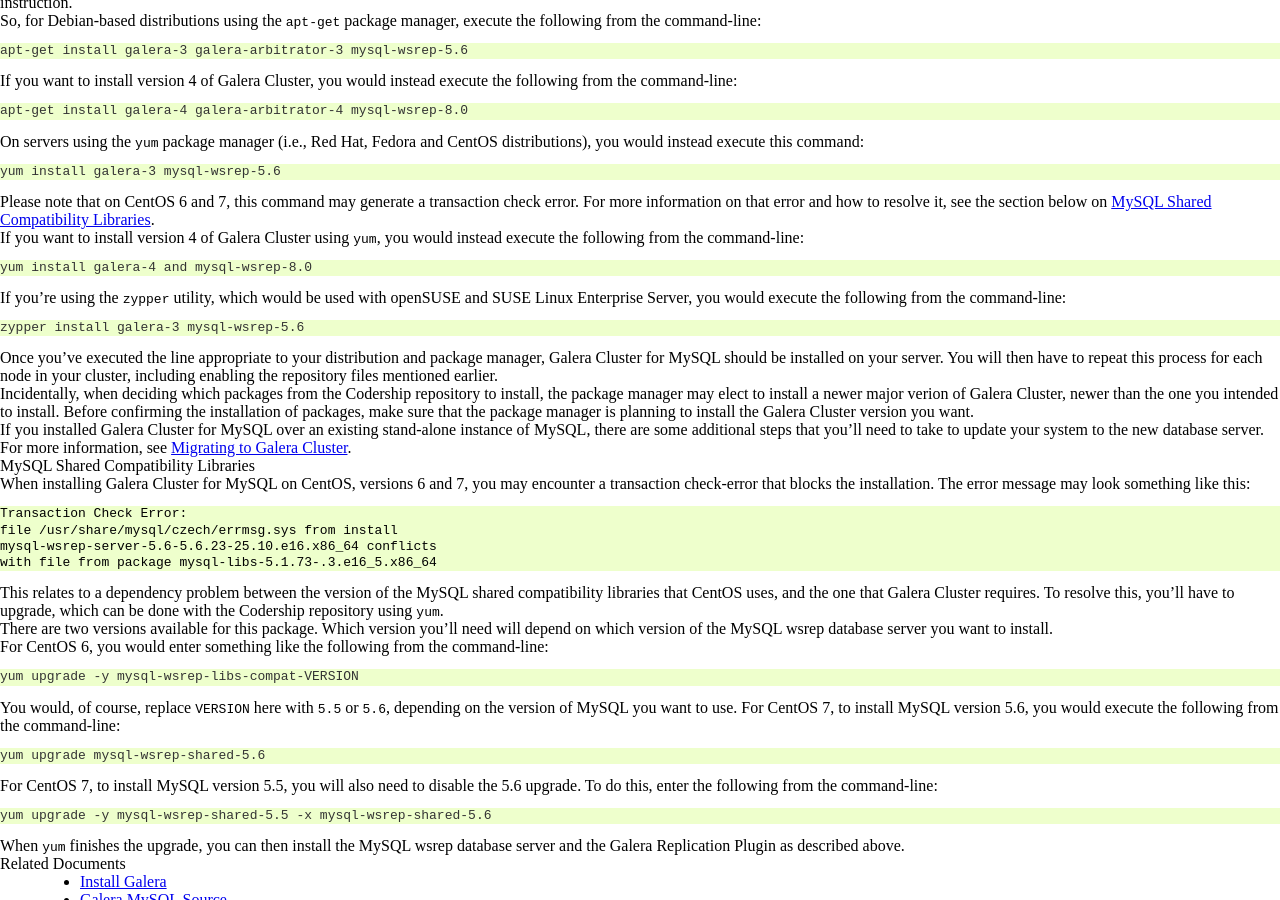
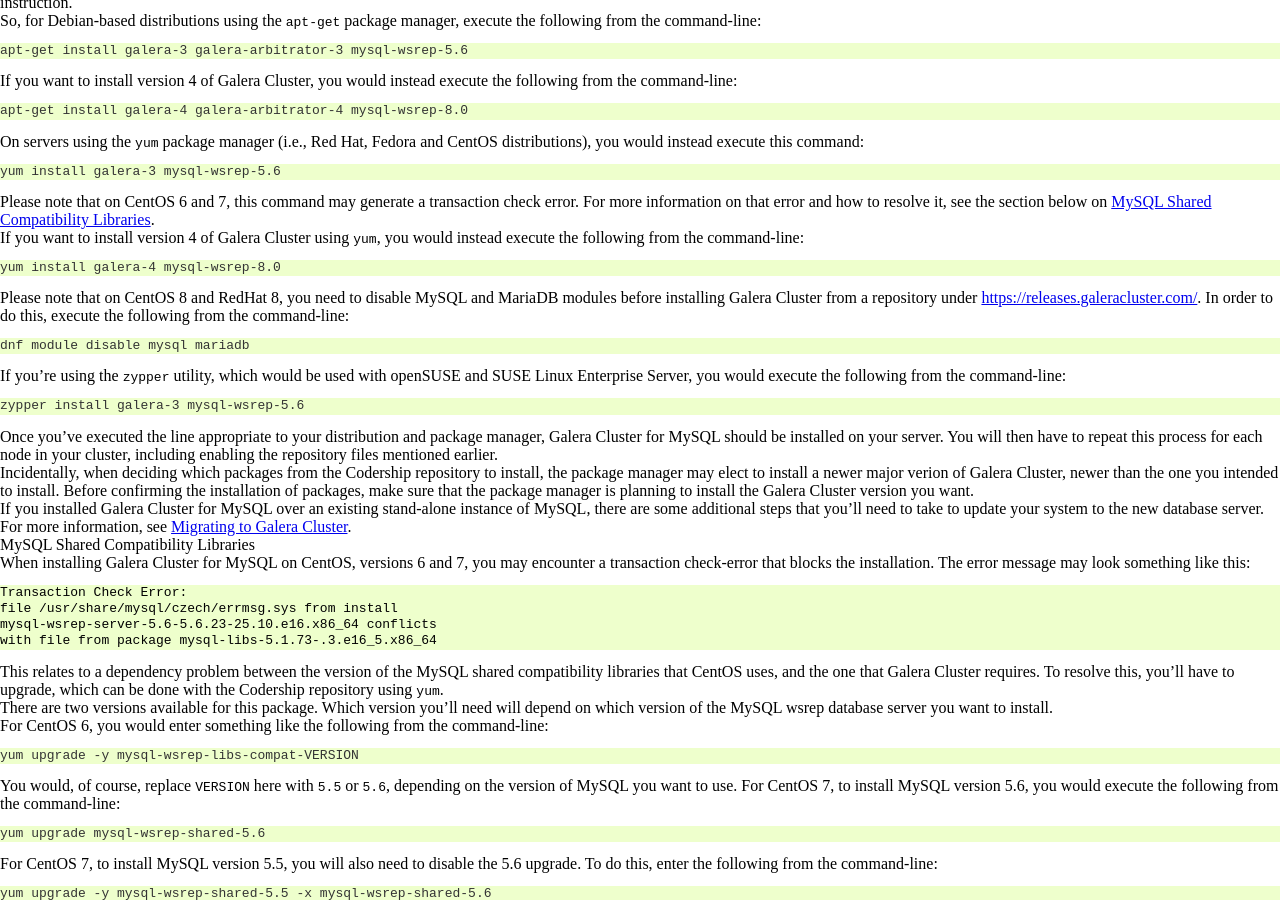
Before and after one commit to codership/documentation, a Sphinx documentation site: the page built from galeracluster/source/documentation/install-mysql.rst, in a window 1280 px wide and 900 px high, scrolled down 2298 px. Built offline with Sphinx 7.4.7, drawn with Linux system fonts in a browser that asks for light colours; comment, search, counter and statistics services are not loaded.

Commit message:
Added a note about CentOS 8 and RedHat 8 mysql/mariadb dnf modules.
Fixed galera-4, mysql-wsrep-8.0 yum install command.

```diff
--- a/galeracluster/source/documentation/install-mysql.rst
+++ b/galeracluster/source/documentation/install-mysql.rst
@@ -240,7 +240,16 @@ If you want to install version 4 of Galera Cluster using ``yum``, you would inst
 
 .. code-block:: console
 
-   yum install galera-4 and mysql-wsrep-8.0
+   yum install galera-4 mysql-wsrep-8.0
+
+Please note that on CentOS 8 and RedHat 8, you need to disable MySQL and
+MariaDB modules before installing Galera Cluster from a repository under
+https://releases.galeracluster.com/. In order to do this, execute the
+following from the command-line:
+
+.. code-block:: console
+
+   dnf module disable mysql mariadb
 
 If you're using the ``zypper`` utility, which would be used with openSUSE and SUSE Linux Enterprise Server, you would execute the following from the command-line:
 
```
